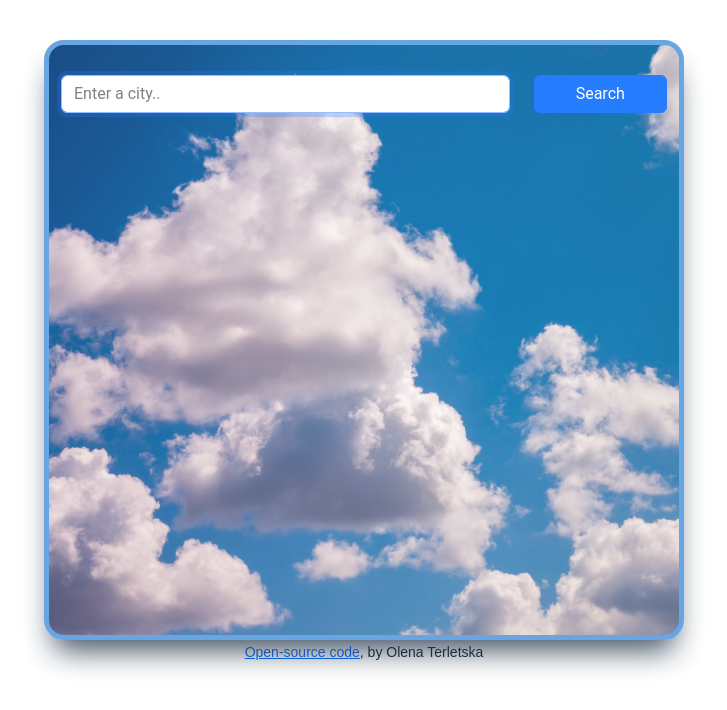
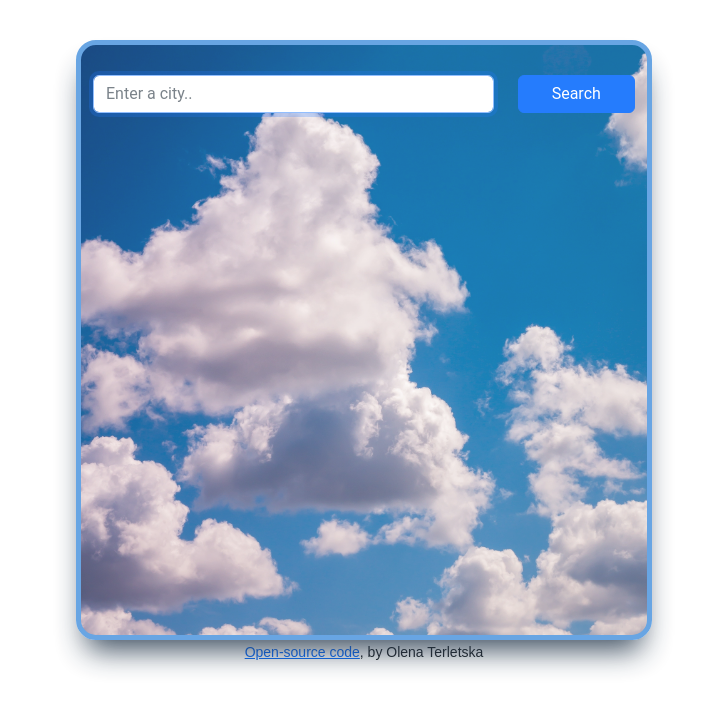
Before and after one commit to TerlUA/weather-react, a React (Create React App) app: page / in a window 1280 px wide. Shown: the top 710 px of the page, without its empty margins (276-1003 px from the left). Built offline with nearby package versions, Linux system fonts and the light colour scheme.

Commit message:
Update Weather.css

```diff
--- a/src/Weather.css
+++ b/src/Weather.css
@@ -1,6 +1,6 @@
 .container {
   opacity: 0.9;
-  max-width: 50%;
+  max-width: 45%;
   height: auto;
   min-height: 600px;
   min-width: 400px;
```
